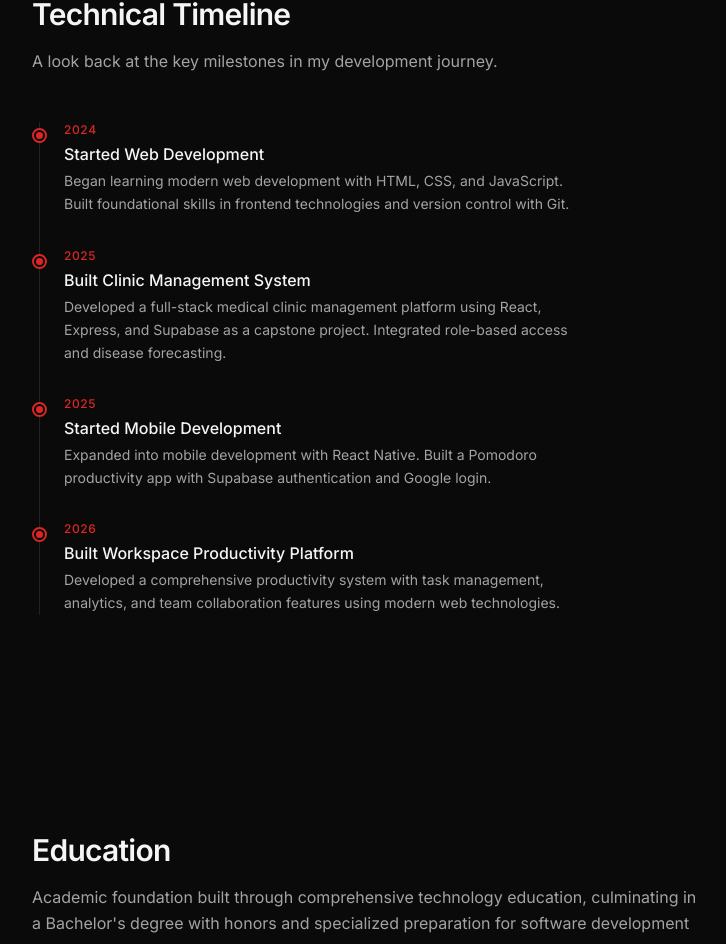
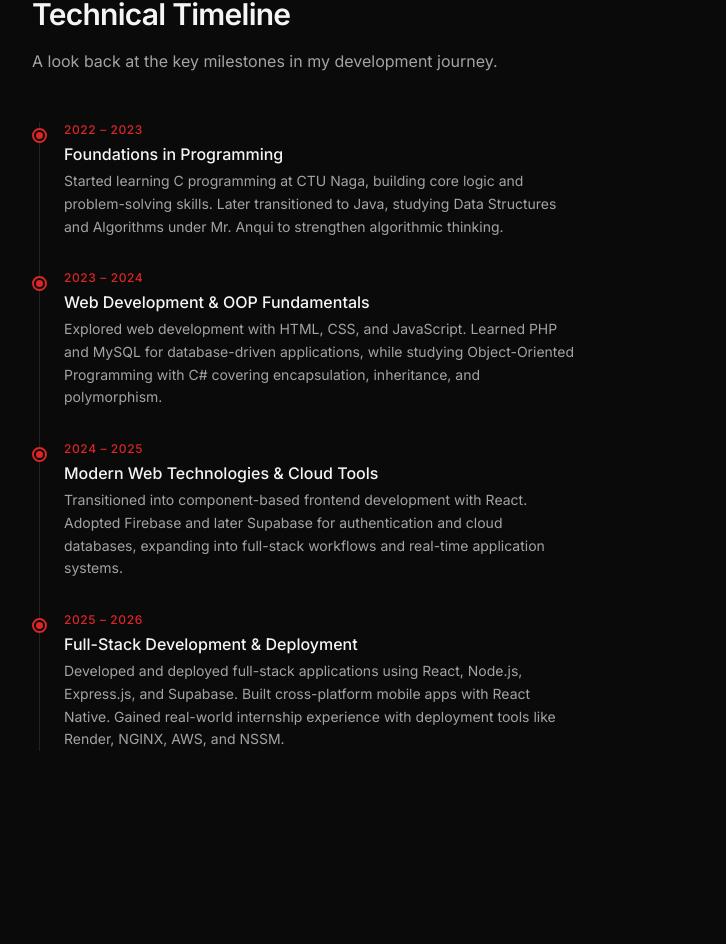
Before and after one commit to JohnCliffordAlbarico/Portfolio-V2, a React (Vite) app in the folder frontend/: page / in a window 1280 px wide. Shown: the part 2847-3791 px from the top of the page, without its empty margins (32-758 px from the left). Built offline with nearby package versions, Linux system fonts and the light colour scheme.

Commit message:
modified timeline

```diff
--- a/frontend/src/components/sections/Timeline.jsx
+++ b/frontend/src/components/sections/Timeline.jsx
@@ -2,28 +2,28 @@ import ScrollReveal from '../ScrollReveal'
 
 const events = [
   {
-    year: '2024',
-    title: 'Started Web Development',
+    year: '2022 – 2023',
+    title: 'Foundations in Programming',
     description:
-      'Began learning modern web development with HTML, CSS, and JavaScript. Built foundational skills in frontend technologies and version control with Git.',
+      'Started learning C programming at CTU Naga, building core logic and problem-solving skills. Later transitioned to Java, studying Data Structures and Algorithms under Mr. Anqui to strengthen algorithmic thinking.',
   },
   {
-    year: '2025',
-    title: 'Built Clinic Management System',
+    year: '2023 – 2024',
+    title: 'Web Development & OOP Fundamentals',
     description:
-      'Developed a full-stack medical clinic management platform using React, Express, and Supabase as a capstone project. Integrated role-based access and disease forecasting.',
+      'Explored web development with HTML, CSS, and JavaScript. Learned PHP and MySQL for database-driven applications, while studying Object-Oriented Programming with C# covering encapsulation, inheritance, and polymorphism.',
   },
   {
-    year: '2025',
-    title: 'Started Mobile Development',
+    year: '2024 – 2025',
+    title: 'Modern Web Technologies & Cloud Tools',
     description:
-      'Expanded into mobile development with React Native. Built a Pomodoro productivity app with Supabase authentication and Google login.',
+      'Transitioned into component-based frontend development with React. Adopted Firebase and later Supabase for authentication and cloud databases, expanding into full-stack workflows and real-time application systems.',
   },
   {
-    year: '2026',
-    title: 'Built Workspace Productivity Platform',
+    year: '2025 – 2026',
+    title: 'Full-Stack Development & Deployment',
     description:
-      'Developed a comprehensive productivity system with task management, analytics, and team collaboration features using modern web technologies.',
+      'Developed and deployed full-stack applications using React, Node.js, Express.js, and Supabase. Built cross-platform mobile apps with React Native. Gained real-world internship experience with deployment tools like Render, NGINX, AWS, and NSSM.',
   },
 ]
 
```
